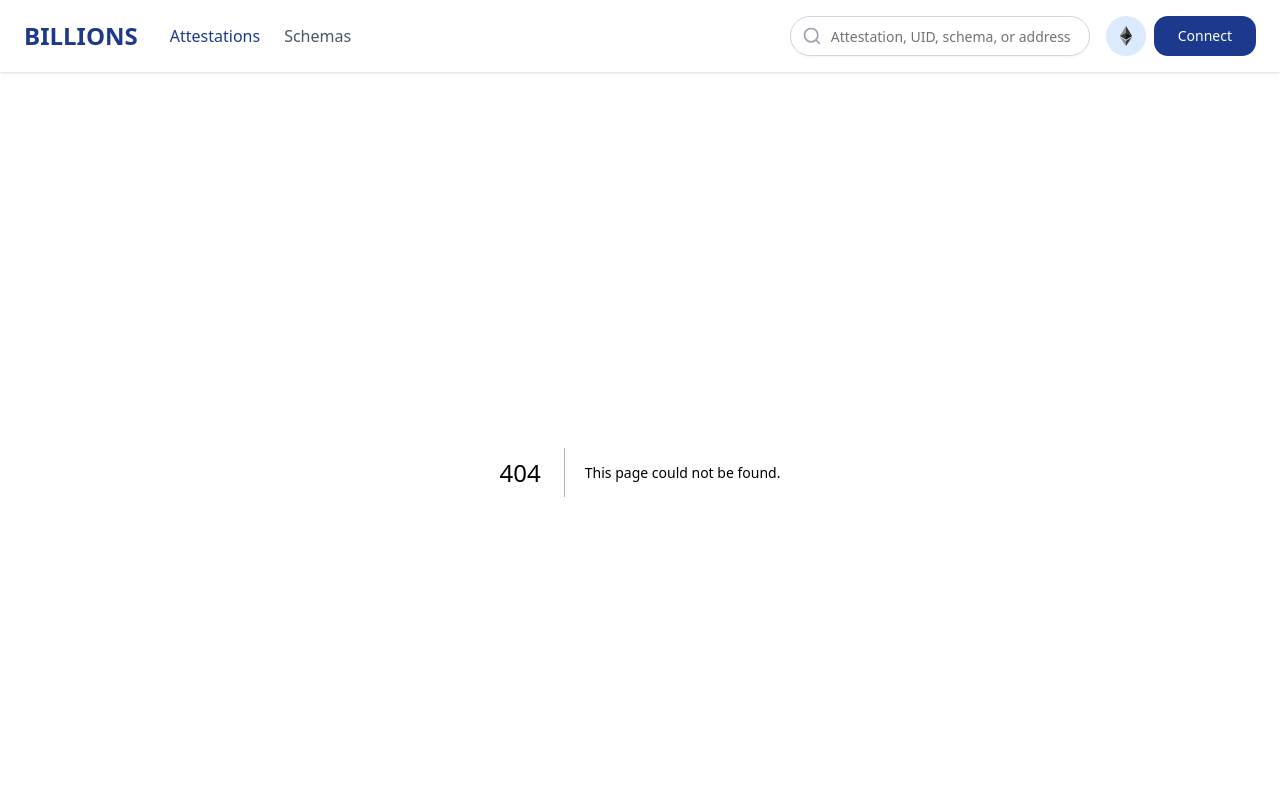
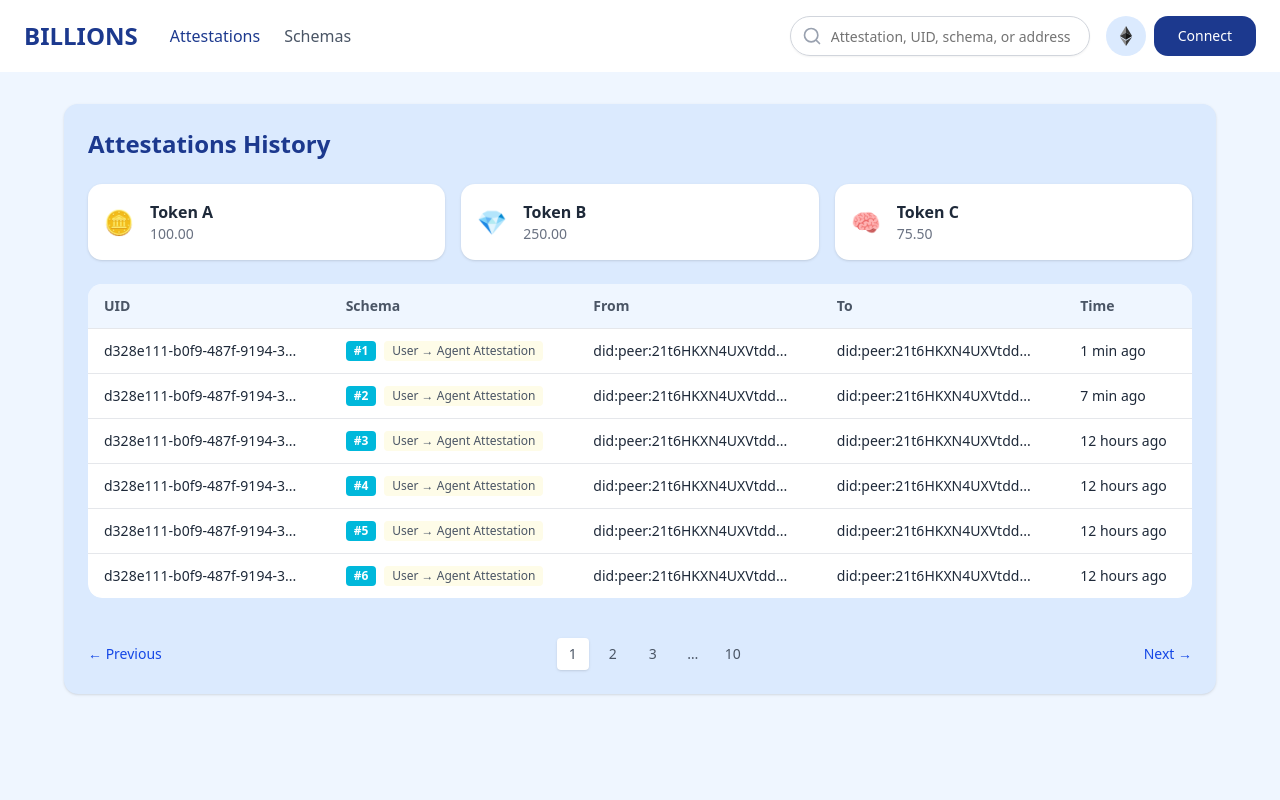
Before and after one commit to SeaaeS81/my-app, a Next.js app: page /Page in a window 1280 px wide. Before the commit this address had no page. Shown: the top 800 px of the page. Built offline with nearby package versions, Linux system fonts and the light colour scheme.

Commit message:
Task7: paginacia table aset

```diff
--- /dev/null
+++ b/app/Page/page.tsx
@@ -0,0 +1,19 @@
+'use client'
+
+import React from "react"
+import Table from "@/components/ui/Table"
+import Pagination from "@/components/ui/Pagination"
+import AssetsBlock from "@/components/ui/AssetsBlock"
+
+export default function AttestationsPage() {
+  return (
+    <div className="min-h-screen bg-blue-50 p-8">
+      <div className="bg-blue-100 p-6 rounded-xl shadow max-w-6xl mx-auto space-y-6">
+        <h2 className="text-2xl font-bold text-blue-900">Attestations History</h2>
+        <AssetsBlock />
+        <Table />
+        <Pagination />
+      </div>
+    </div>
+  )
+}
--- /dev/null
+++ b/components/ui/AssetsBlock.tsx
@@ -0,0 +1,23 @@
+import React from "react"
+
+export default function AssetsBlock() {
+  const assets = [
+    { icon: "🪙", name: "Token A", value: "100.00" },
+    { icon: "💎", name: "Token B", value: "250.00" },
+    { icon: "🧠", name: "Token C", value: "75.50" },
+  ]
+
+  return (
+    <div className="grid grid-cols-1 sm:grid-cols-3 gap-4">
+      {assets.map((asset, index) => (
+        <div key={index} className="bg-white rounded-xl shadow p-4 flex items-center space-x-4">
+          <div className="text-2xl">{asset.icon}</div>
+          <div>
+            <div className="text-gray-800 font-semibold">{asset.name}</div>
+            <div className="text-gray-500 text-sm">{asset.value}</div>
+          </div>
+        </div>
+      ))}
+    </div>
+  )
+}
--- a/components/ui/Header.tsx
+++ b/components/ui/Header.tsx
@@ -55,9 +55,11 @@ export default function Header() {
               <path fill="#393939" d="M0 208l127.9 76.1V141.9z"/>
             </svg>
           </div>
-          <Button variant="connect" size="lg">
-            Connect
-          </Button>
+          <Link href="/Page">
+  <Button variant="connect" size="lg" className="cursor-pointer">
+    Connect
+  </Button>
+</Link>
         </div>
       </div>
     </header>
--- /dev/null
+++ b/components/ui/Pagination.tsx
@@ -0,0 +1,17 @@
+import React from "react"
+
+export default function Pagination() {
+  return (
+    <div className="flex items-center justify-between text-sm text-gray-600 pt-4">
+      <button className="text-blue-700 hover:underline" disabled>← Previous</button>
+      <div className="flex space-x-2">
+        <span className="w-8 h-8 rounded bg-white shadow text-center leading-8">1</span>
+        <span className="w-8 h-8 text-center leading-8">2</span>
+        <span className="w-8 h-8 text-center leading-8">3</span>
+        <span className="w-8 h-8 text-center leading-8">…</span>
+        <span className="w-8 h-8 text-center leading-8">10</span>
+      </div>
+      <button className="text-blue-700 hover:underline">Next →</button>
+    </div>
+  )
+}
--- /dev/null
+++ b/components/ui/Table.tsx
@@ -0,0 +1,86 @@
+import React from "react"
+
+const data = [
+  {
+    uid: "d328e111-b0f9-487f-9194-3...",
+    schema: "#1",
+    schemaDesc: "User → Agent Attestation",
+    from: "did:peer:21t6HKXN4UXVtdd...",
+    to: "did:peer:21t6HKXN4UXVtdd...",
+    time: "1 min ago",
+  },
+  {
+    uid: "d328e111-b0f9-487f-9194-3...",
+    schema: "#2",
+    schemaDesc: "User → Agent Attestation",
+    from: "did:peer:21t6HKXN4UXVtdd...",
+    to: "did:peer:21t6HKXN4UXVtdd...",
+    time: "7 min ago",
+  },
+  {
+    uid: "d328e111-b0f9-487f-9194-3...",
+    schema: "#3",
+    schemaDesc: "User → Agent Attestation",
+    from: "did:peer:21t6HKXN4UXVtdd...",
+    to: "did:peer:21t6HKXN4UXVtdd...",
+    time: "12 hours ago",
+  },
+  {
+    uid: "d328e111-b0f9-487f-9194-3...",
+    schema: "#4",
+    schemaDesc: "User → Agent Attestation",
+    from: "did:peer:21t6HKXN4UXVtdd...",
+    to: "did:peer:21t6HKXN4UXVtdd...",
+    time: "12 hours ago",
+  },
+  {
+    uid: "d328e111-b0f9-487f-9194-3...",
+    schema: "#5",
+    schemaDesc: "User → Agent Attestation",
+    from: "did:peer:21t6HKXN4UXVtdd...",
+    to: "did:peer:21t6HKXN4UXVtdd...",
+    time: "12 hours ago",
+  },
+  {
+    uid: "d328e111-b0f9-487f-9194-3...",
+    schema: "#6",
+    schemaDesc: "User → Agent Attestation",
+    from: "did:peer:21t6HKXN4UXVtdd...",
+    to: "did:peer:21t6HKXN4UXVtdd...",
+    time: "12 hours ago",
+  },
+]
+
+export default function Table() {
+  return (
+    <div className="overflow-x-auto rounded-xl">
+      <table className="min-w-full bg-white rounded-xl">
+        <thead className="bg-blue-50 text-left text-sm text-gray-600">
+          <tr>
+            <th className="py-3 px-4">UID</th>
+            <th className="py-3 px-4">Schema</th>
+            <th className="py-3 px-4">From</th>
+            <th className="py-3 px-4">To</th>
+            <th className="py-3 px-4">Time</th>
+          </tr>
+        </thead>
+        <tbody className="text-sm text-gray-800">
+          {data.map((item, index) => (
+            <tr key={index} className="border-t border-gray-200 hover:bg-gray-50">
+              <td className="py-3 px-4">{item.uid}</td>
+              <td className="py-3 px-4">
+                <div className="flex items-center space-x-2">
+                  <span className="text-white bg-cyan-500 px-2 py-0.5 rounded text-xs font-semibold">{item.schema}</span>
+                  <span className="text-xs text-gray-600 bg-yellow-50 px-2 py-0.5 rounded">{item.schemaDesc}</span>
+                </div>
+              </td>
+              <td className="py-3 px-4">{item.from}</td>
+              <td className="py-3 px-4">{item.to}</td>
+              <td className="py-3 px-4">{item.time}</td>
+            </tr>
+          ))}
+        </tbody>
+      </table>
+    </div>
+  )
+}
```
